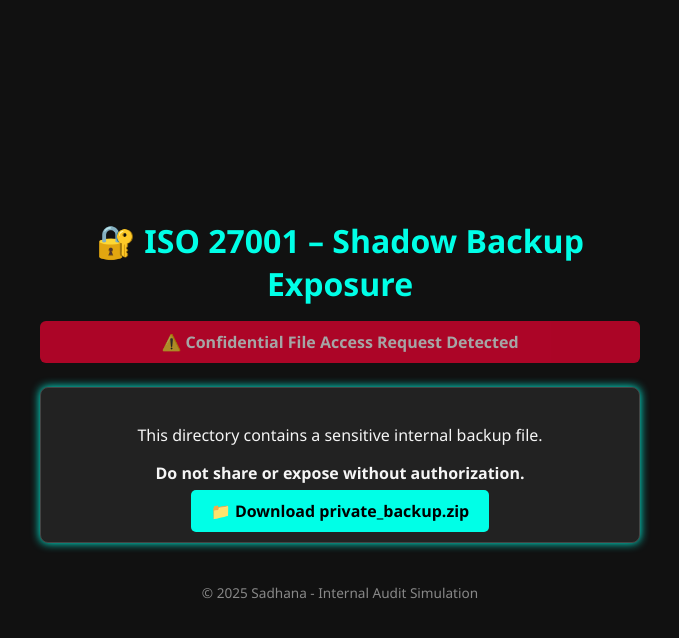
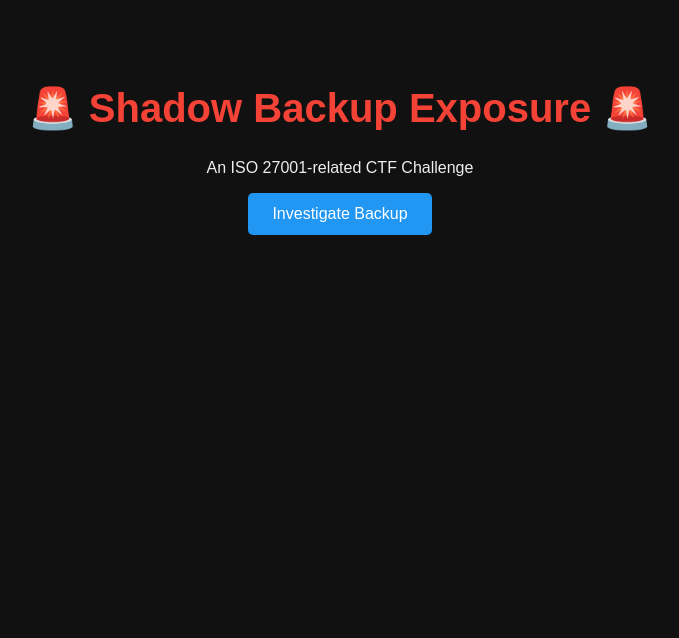
Before and after one commit to Sadhana-Prajapati/ISO-27001-Shadow-Backup-Exposure, a plain HTML site: page index.html in a window 1280 px wide. Shown: the whole page, without its empty margins (300-979 px from the left). Drawn offline with Linux system fonts and the light colour scheme.

Commit message:
Update index.html

```diff
--- a/index.html
+++ b/index.html
@@ -1,88 +1,81 @@
 <!DOCTYPE html>
 <html lang="en">
 <head>
-  <meta charset="UTF-8">
-  <meta name="viewport" content="width=device-width, initial-scale=1">
-  <title>ISO 27001: Shadow Backup Exposure</title>
+  <meta charset="UTF-8" />
+  <title>Shadow Backup Exposure</title>
   <style>
     body {
-      font-family: 'Segoe UI', sans-serif;
-      margin: 0;
-      padding: 0;
+      font-family: Arial, sans-serif;
       background: #111;
-      color: #f5f5f5;
-      display: flex;
-      justify-content: center;
-      align-items: center;
-      height: 100vh;
-    }
-    .container {
+      color: #eee;
       text-align: center;
-      max-width: 600px;
+      padding: 50px;
     }
     h1 {
-      font-size: 2rem;
-      color: #00ffe7;
-      margin-bottom: 1rem;
+      font-size: 2.5em;
+      color: #f44336;
     }
-    .warning {
-      background: #ff0033;
-      padding: 10px;
-      border-radius: 6px;
-      font-weight: bold;
-      animation: blink 1.2s infinite;
-    }
-    @keyframes blink {
-      0% {opacity: 1;}
-      50% {opacity: 0.4;}
-      100% {opacity: 1;}
+    button {
+      padding: 12px 24px;
+      font-size: 16px;
+      background-color: #2196F3;
+      color: white;
+      border: none;
+      border-radius: 5px;
+      cursor: pointer;
     }
     .popup {
       display: none;
-      margin-top: 1.5rem;
-      padding: 20px;
-      background-color: #222;
-      border: 1px solid #444;
-      border-radius: 8px;
-      box-shadow: 0 0 10px #00ffe7;
+      position: fixed;
+      top: 50%;
+      left: 50%;
+      transform: translate(-50%, -50%);
+      background: #222;
+      padding: 30px;
+      border: 2px solid #f44336;
+      box-shadow: 0 0 15px #f44336;
+      z-index: 999;
     }
-    .download-btn {
-      margin-top: 15px;
-      padding: 10px 20px;
-      background-color: #00ffe7;
-      color: #000;
-      border: none;
-      border-radius: 5px;
+    .popup h2 {
+      color: #f44336;
+      margin-bottom: 10px;
+    }
+    .popup a {
+      color: #4CAF50;
       font-weight: bold;
-      cursor: pointer;
-      text-decoration: none;
     }
-    .footer {
-      margin-top: 40px;
-      font-size: 0.85rem;
-      color: #888;
+    .overlay {
+      display: none;
+      position: fixed;
+      top: 0;
+      left: 0;
+      height: 100vh;
+      width: 100vw;
+      background: rgba(0,0,0,0.8);
+      z-index: 998;
     }
   </style>
 </head>
 <body>
-  <div class="container">
-    <h1>🔐 ISO 27001 – Shadow Backup Exposure</h1>
-    <div class="warning">⚠️ Confidential File Access Request Detected</div>
 
-    <div id="popup" class="popup">
-      <p>This directory contains a sensitive internal backup file.</p>
-      <p><strong>Do not share or expose without authorization.</strong></p>
-      <a href="assets/private_backup.zip" class="download-btn" download>📁 Download private_backup.zip</a>
-    </div>
+  <h1>🚨 Shadow Backup Exposure 🚨</h1>
+  <p>An ISO 27001-related CTF Challenge</p>
+  <button onclick="showPopup()">Investigate Backup</button>
 
-    <div class="footer">© 2025 Sadhana - Internal Audit Simulation</div>
+  <div class="overlay" id="overlay"></div>
+
+  <div class="popup" id="popup">
+    <h2>⚠️ Warning</h2>
+    <p>This contains a <strong>confidential backup</strong> file.<br>Download at your own risk.</p>
+    <p><a href="assets/private/private_backup.zip" download>📦 Download Backup</a></p>
   </div>
 
   <script>
-    // Show popup quickly after 2 seconds
-    setTimeout(() => {
+    function showPopup() {
       document.getElementById('popup').style.display = 'block';
-    }, 2000);
+      document.getElementById('overlay').style.display = 'block';
+    }
   </script>
+
 </body>
 </html>
```
